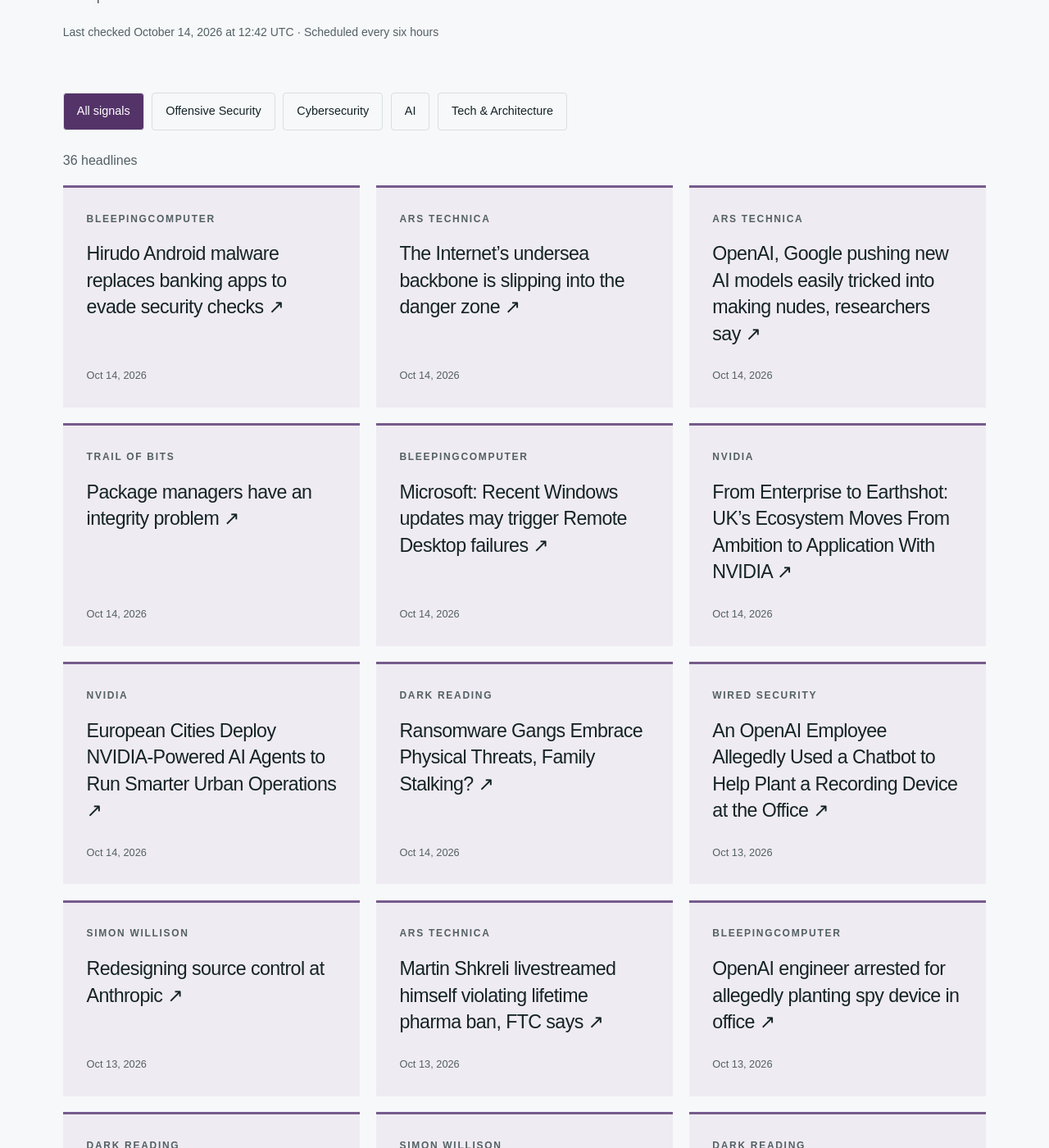
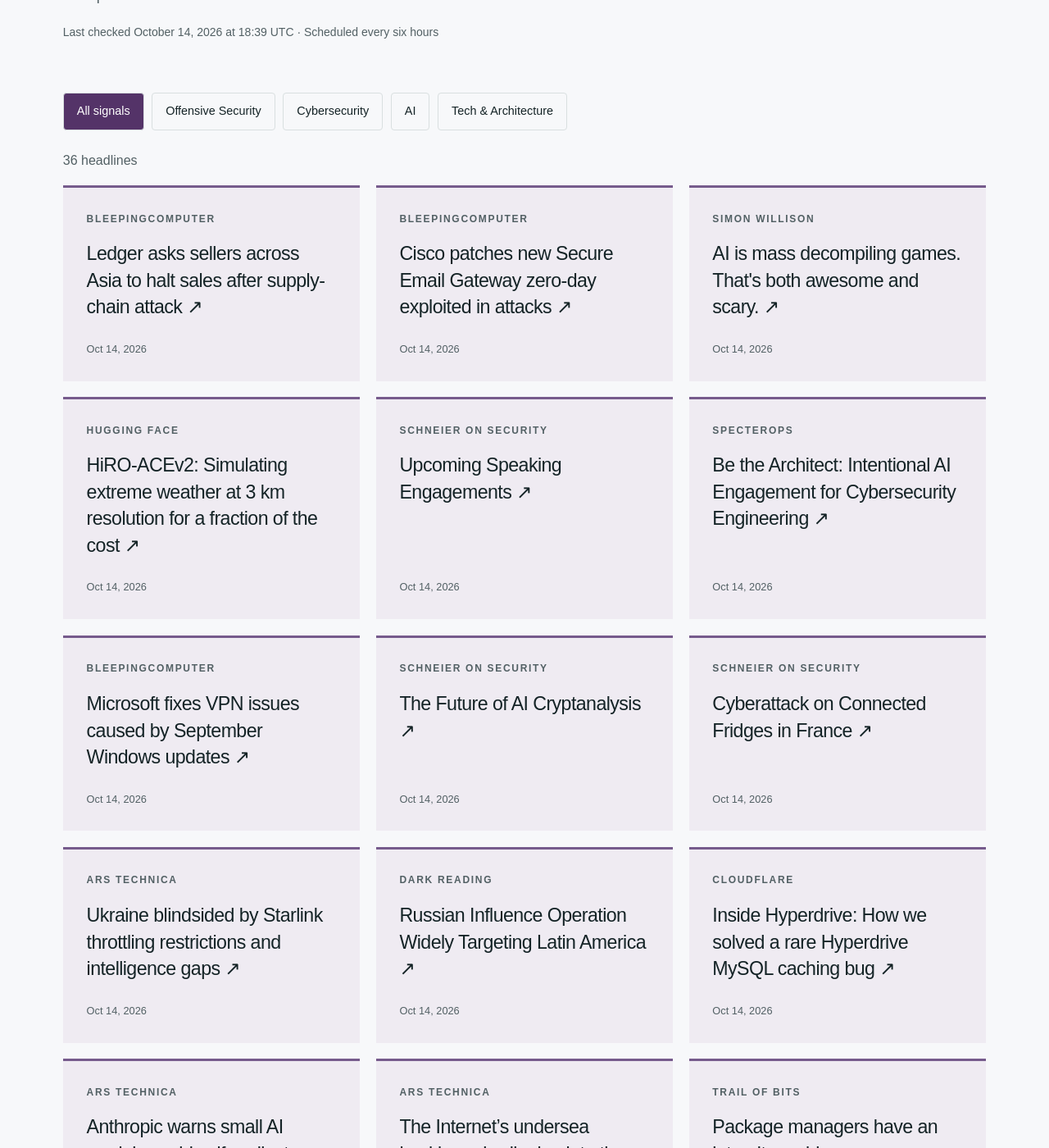
Before and after one commit to hntk/hntk.github.io, a Jekyll site: the page built from news/index.html, in a window 1280 px wide and 1400 px high, scrolled down 375 px. Shown: the whole window at 82% size. Built offline with Jekyll 4.4.1, drawn with Linux system fonts in a browser that asks for light colours; some of the changed text lies outside the part shown.

Commit message:
Refresh News and Signals

```diff
--- a/_data/news.json
+++ b/_data/news.json
@@ -1,26 +1,114 @@
 {
-  "updated": "2026-10-14T12:42:48.099116+00:00",
+  "updated": "2026-10-14T18:39:54.918963+00:00",
   "items": [
     {
-      "title": "Hirudo Android malware replaces banking apps to evade security checks",
-      "url": "https://www.bleepingcomputer.com/news/security/hirudo-android-malware-replaces-banking-apps-to-evade-security-checks/",
-      "published": "2026-10-14T11:41:20+00:00",
+      "title": "Ledger asks sellers across Asia to halt sales after supply-chain attack",
+      "url": "https://www.bleepingcomputer.com/news/security/ledger-asks-sellers-across-asia-to-halt-sales-after-supply-chain-attack/",
+      "published": "2026-10-14T17:46:50+00:00",
       "source": "BleepingComputer",
       "source_id": "bleepingcomputer",
       "category": "cybersecurity"
     },
     {
-      "title": "The Internet’s undersea backbone is slipping into the danger zone",
-      "url": "https://arstechnica.com/gadgets/2026/10/the-internets-undersea-backbone-is-slipping-into-to-the-danger-zone/",
-      "published": "2026-10-14T11:15:24+00:00",
+      "title": "Cisco patches new Secure Email Gateway zero-day exploited in attacks",
+      "url": "https://www.bleepingcomputer.com/news/security/cisco-patches-actively-exploited-secure-email-gateway-zero-day/",
+      "published": "2026-10-14T17:29:14+00:00",
+      "source": "BleepingComputer",
+      "source_id": "bleepingcomputer",
+      "category": "cybersecurity"
+    },
+    {
+      "title": "AI is mass decompiling games. That's both awesome and scary.",
+      "url": "https://simonwillison.net/2026/Oct/14/ai-is-mass-decompiling-games/",
+      "published": "2026-10-14T16:26:53+00:00",
+      "source": "Simon Willison",
+      "source_id": "simon-willison",
+      "category": "ai"
+    },
+    {
+      "title": "HiRO-ACEv2: Simulating extreme weather at 3 km resolution for a fraction of the cost",
+      "url": "https://huggingface.co/blog/allenai/hiro-acev2",
+      "published": "2026-10-14T16:12:42+00:00",
+      "source": "Hugging Face",
+      "source_id": "hugging-face",
+      "category": "ai"
+    },
+    {
+      "title": "Upcoming Speaking Engagements",
+      "url": "https://www.schneier.com/blog/archives/2026/10/upcoming-speaking-engagements-61.html",
+      "published": "2026-10-14T16:02:17+00:00",
+      "source": "Schneier on Security",
+      "source_id": "schneier",
+      "category": "cybersecurity"
+    },
+    {
+      "title": "Be the Architect: Intentional AI Engagement for Cybersecurity Engineering",
+      "url": "https://specterops.io/blog/2026/10/14/ai-engagement-for-cybersecurity-engineering/",
+      "published": "2026-10-14T16:00:00+00:00",
+      "source": "SpecterOps",
+      "source_id": "specterops",
+      "category": "offensive-security"
+    },
+    {
+      "title": "Microsoft fixes VPN issues caused by September Windows updates",
+      "url": "https://www.bleepingcomputer.com/news/microsoft/microsoft-fixes-vpn-issues-caused-by-september-windows-updates/",
+      "published": "2026-10-14T14:27:01+00:00",
+      "source": "BleepingComputer",
+      "source_id": "bleepingcomputer",
+      "category": "cybersecurity"
+    },
+    {
+      "title": "The Future of AI Cryptanalysis",
+      "url": "https://www.schneier.com/blog/archives/2026/10/the-future-of-ai-cryptanalysis.html",
+      "published": "2026-10-14T14:24:18+00:00",
+      "source": "Schneier on Security",
+      "source_id": "schneier",
+      "category": "cybersecurity"
+    },
+    {
+      "title": "Cyberattack on Connected Fridges in France",
+      "url": "https://www.schneier.com/blog/archives/2026/10/cyberattack-on-connected-fridges-in-france.html",
+      "published": "2026-10-14T14:10:22+00:00",
+      "source": "Schneier on Security",
+      "source_id": "schneier",
+      "category": "cybersecurity"
+    },
+    {
+      "title": "Ukraine blindsided by Starlink throttling restrictions and intelligence gaps",
+      "url": "https://arstechnica.com/gadgets/2026/10/ukraine-blindsided-by-starlink-throttling-restrictions-and-intelligence-gaps/",
+      "published": "2026-10-14T13:56:11+00:00",
       "source": "Ars Technica",
       "source_id": "ars-technica",
       "category": "tech-architecture"
     },
     {
-      "title": "OpenAI, Google pushing new AI models easily tricked into making nudes, researchers say",
-      "url": "https://arstechnica.com/tech-policy/2026/10/openai-google-pushing-new-ai-models-easily-tricked-into-making-nudes-researchers-say/",
-      "published": "2026-10-14T11:00:30+00:00",
+      "title": "Russian Influence Operation Widely Targeting Latin America",
+      "url": "https://www.darkreading.com/cyberattacks-data-breaches/russian-influence-operation-targeting-latin-america",
+      "published": "2026-10-14T13:00:00+00:00",
+      "source": "Dark Reading",
+      "source_id": "dark-reading",
+      "category": "cybersecurity"
+    },
+    {
+      "title": "Inside Hyperdrive: How we solved a rare Hyperdrive MySQL caching bug",
+      "url": "https://blog.cloudflare.com/hyperdrive-mysql/",
+      "published": "2026-10-14T13:00:00+00:00",
+      "source": "Cloudflare",
+      "source_id": "cloudflare",
+      "category": "tech-architecture"
+    },
+    {
+      "title": "Anthropic warns small AI models could self-replicate through IoT devices",
+      "url": "https://arstechnica.com/security/2026/10/anthropic-warns-small-ai-models-could-self-replicate-through-iot-devices/",
+      "published": "2026-10-14T12:55:06+00:00",
+      "source": "Ars Technica",
+      "source_id": "ars-technica",
+      "category": "tech-architecture"
+    },
+    {
+      "title": "The Internet’s undersea backbone is slipping into the danger zone",
+      "url": "https://arstechnica.com/gadgets/2026/10/the-internets-undersea-backbone-is-slipping-into-to-the-danger-zone/",
+      "published": "2026-10-14T11:15:24+00:00",
       "source": "Ars Technica",
       "source_id": "ars-technica",
       "category": "tech-architecture"
@@ -34,15 +122,7 @@
       "category": "offensive-security"
     },
     {
-      "title": "Microsoft: Recent Windows updates may trigger Remote Desktop failures",
-      "url": "https://www.bleepingcomputer.com/news/security/microsoft-recent-windows-updates-may-trigger-remote-desktop-failures/",
-      "published": "2026-10-14T10:48:09+00:00",
-      "source": "BleepingComputer",
-      "source_id": "bleepingcomputer",
-      "category": "cybersecurity"
-    },
-    {
-      "title": "From Enterprise to Earthshot: UK’s Ecosystem Moves From Ambition to Application With NVIDIA",
+      "title": "NVIDIA Announces New Investments in the UK Startup Ecosystem",
       "url": "https://blogs.nvidia.com/blog/uk-ecosystem-deployment/",
       "published": "2026-10-14T06:04:15+00:00",
       "source": "NVIDIA",
@@ -82,22 +162,6 @@
       "category": "ai"
     },
     {
-      "title": "Martin Shkreli livestreamed himself violating lifetime pharma ban, FTC says",
-      "url": "https://arstechnica.com/health/2026/10/martin-shkreli-livestreamed-himself-violating-lifetime-pharma-ban-ftc-says/",
-      "published": "2026-10-13T22:48:12+00:00",
-      "source": "Ars Technica",
-      "source_id": "ars-technica",
-      "category": "tech-architecture"
-    },
-    {
-      "title": "OpenAI engineer arrested for allegedly planting spy device in office",
-      "url": "https://www.bleepingcomputer.com/news/artificial-intelligence/openai-engineer-arrested-for-allegedly-planting-spy-device-in-office/",
-      "published": "2026-10-13T22:33:02+00:00",
-      "source": "BleepingComputer",
-      "source_id": "bleepingcomputer",
-      "category": "cybersecurity"
-    },
-    {
       "title": "Zero-Days Lurk in Microsoft's Overgrown October Patch Tuesday",
       "url": "https://www.darkreading.com/vulnerabilities-threats/zero-days-microsoft-october-patch-tuesday",
       "published": "2026-10-13T22:29:57+00:00",
@@ -112,14 +176,6 @@
       "source": "Simon Willison",
       "source_id": "simon-willison",
       "category": "ai"
-    },
-    {
-      "title": "North Korea Phishes Ukrainians for War Intel",
-      "url": "https://www.darkreading.com/cyberattacks-data-breaches/north-korea-phishes-ukrainians-war-intel",
-      "published": "2026-10-13T21:24:45+00:00",
-      "source": "Dark Reading",
-      "source_id": "dark-reading",
-      "category": "cybersecurity"
     },
     {
       "title": "Run fast, private agents on-device with LFM2.5-24B-A2B",
@@ -146,14 +202,6 @@
       "category": "tech-architecture"
     },
     {
-      "title": "Quoting Geoffrey Huntley",
-      "url": "https://simonwillison.net/2026/Oct/13/geoffrey-huntley/",
-      "published": "2026-10-13T13:32:00+00:00",
-      "source": "Simon Willison",
-      "source_id": "simon-willison",
-      "category": "ai"
-    },
-    {
       "title": "All Systems Go: Global PC App Ecosystem Ready for NVIDIA RTX Spark",
       "url": "https://blogs.nvidia.com/blog/local-ai-rtx-spark-laptops-software-updates/",
       "published": "2026-10-13T12:00:49+00:00",
@@ -168,22 +216,6 @@
       "source": "Microsoft Research",
       "source_id": "microsoft-research",
       "category": "ai"
-    },
-    {
-      "title": "FBI Arrests Suspect in FBI-Hacking Case",
-      "url": "https://www.schneier.com/blog/archives/2026/10/fbi-arrests-suspect-in-fbi-hacking-case.html",
-      "published": "2026-10-12T15:01:26+00:00",
-      "source": "Schneier on Security",
-      "source_id": "schneier",
-      "category": "cybersecurity"
-    },
-    {
-      "title": "Filter, reshape, and redact logs before export with Transformers",
-      "url": "https://blog.cloudflare.com/transformers-on-logpush/",
-      "published": "2026-10-12T14:44:59+00:00",
-      "source": "Cloudflare",
-      "source_id": "cloudflare",
-      "category": "tech-architecture"
     },
     {
       "title": "Feds Got Warrants to Use Fake Cell Towers to Hunt Down Don Lemon’s Producer",
@@ -202,28 +234,12 @@
       "category": "cybersecurity"
     },
     {
-      "title": "Impactful scheduling for GPU clusters",
-      "url": "https://huggingface.co/blog/allenai/impactful-scheduling",
-      "published": "2026-10-09T15:20:29+00:00",
-      "source": "Hugging Face",
-      "source_id": "hugging-face",
-      "category": "ai"
-    },
-    {
       "title": "What the 2026 Microsoft Digital Defense Report reveals about AI, identity, and the future of cybersecurity",
       "url": "https://specterops.io/blog/2026/10/08/what-the-2026-microsoft-digital-defense-report-reveals-about-ai-identity-and-the-future-of-cybersecurity/",
       "published": "2026-10-09T00:19:13+00:00",
       "source": "SpecterOps",
       "source_id": "specterops",
       "category": "offensive-security"
-    },
-    {
-      "title": "How Technology Empowers—and Imperils—Dictators",
-      "url": "https://www.schneier.com/blog/archives/2026/10/how-technology-empowers-and-imperils-dictators.html",
-      "published": "2026-10-08T11:07:35+00:00",
-      "source": "Schneier on Security",
-      "source_id": "schneier",
-      "category": "cybersecurity"
     },
     {
       "title": "The model that didn't exist, so you made it yourself",
@@ -240,14 +256,6 @@
       "source": "Microsoft Research",
       "source_id": "microsoft-research",
       "category": "ai"
-    },
-    {
-      "title": "Apple’s Verified Photography System",
-      "url": "https://www.schneier.com/blog/archives/2026/10/apples-verified-photography-system.html",
-      "published": "2026-10-07T11:07:36+00:00",
-      "source": "Schneier on Security",
-      "source_id": "schneier",
-      "category": "cybersecurity"
     },
     {
       "title": "The model isn't cooperating",
@@ -280,14 +288,6 @@
       "source": "Trail of Bits",
       "source_id": "trail-of-bits",
       "category": "offensive-security"
-    },
-    {
-      "title": "Introducing Adversary Intelligence: LLM Tradecraft",
-      "url": "https://specterops.io/blog/2026/09/30/introducing-adversary-intelligence-llm-tradecraft/",
-      "published": "2026-09-30T11:30:00+00:00",
-      "source": "SpecterOps",
-      "source_id": "specterops",
-      "category": "offensive-security"
     }
   ],
   "sources": [
@@ -295,79 +295,79 @@
       "id": "ars-technica",
       "name": "Ars Technica",
       "status": "ok",
-      "last_success": "2026-10-14T12:42:48.099116+00:00"
+      "last_success": "2026-10-14T18:39:54.918963+00:00"
     },
     {
       "id": "bleepingcomputer",
       "name": "BleepingComputer",
       "status": "ok",
-      "last_success": "2026-10-14T12:42:48.099116+00:00"
+      "last_success": "2026-10-14T18:39:54.918963+00:00"
     },
     {
       "id": "cloudflare",
       "name": "Cloudflare",
       "status": "ok",
-      "last_success": "2026-10-14T12:42:48.099116+00:00"
+      "last_success": "2026-10-14T18:39:54.918963+00:00"
     },
     {
       "id": "dark-reading",
       "name": "Dark Reading",
       "status": "ok",
-      "last_success": "2026-10-14T12:42:48.099116+00:00"
+      "last_success": "2026-10-14T18:39:54.918963+00:00"
     },
     {
       "id": "hugging-face",
       "name": "Hugging Face",
       "status": "ok",
-      "last_success": "2026-10-14T12:42:48.099116+00:00"
+      "last_success": "2026-10-14T18:39:54.918963+00:00"
     },
     {
       "id": "microsoft-research",
       "name": "Microsoft Research",
       "status": "ok",
-      "last_success": "2026-10-14T12:42:48.099116+00:00"
+      "last_success": "2026-10-14T18:39:54.918963+00:00"
     },
     {
       "id": "nvidia",
       "name": "NVIDIA",
       "status": "ok",
-      "last_success": "2026-10-14T12:42:48.099116+00:00"
+      "last_success": "2026-10-14T18:39:54.918963+00:00"
     },
     {
       "id": "portswigger",
       "name": "PortSwigger Research",
       "status": "ok",
-      "last_success": "2026-10-14T12:42:48.099116+00:00"
+      "last_success": "2026-10-14T18:39:54.918963+00:00"
     },
     {
       "id": "schneier",
       "name": "Schneier on Security",
       "status": "ok",
-      "last_success": "2026-10-14T12:42:48.099116+00:00"
+      "last_success": "2026-10-14T18:39:54.918963+00:00"
     },
     {
       "id": "simon-willison",
       "name": "Simon Willison",
       "status": "ok",
-      "last_success": "2026-10-14T12:42:48.099116+00:00"
+      "last_success": "2026-10-14T18:39:54.918963+00:00"
     },
     {
       "id": "specterops",
       "name": "SpecterOps",
       "status": "ok",
-      "last_success": "2026-10-14T12:42:48.099116+00:00"
+      "last_success": "2026-10-14T18:39:54.918963+00:00"
     },
     {
       "id": "trail-of-bits",
       "name": "Trail of Bits",
       "status": "ok",
-      "last_success": "2026-10-14T12:42:48.099116+00:00"
+      "last_success": "2026-10-14T18:39:54.918963+00:00"
     },
     {
       "id": "wired",
       "name": "WIRED Security",
       "status": "ok",
-      "last_success": "2026-10-14T12:42:48.099116+00:00"
+      "last_success": "2026-10-14T18:39:54.918963+00:00"
     }
   ]
 }
```
